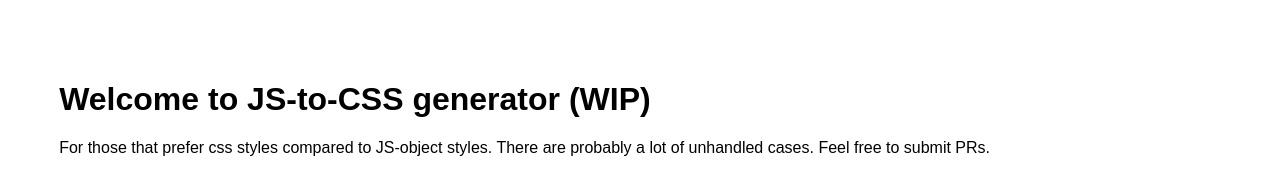
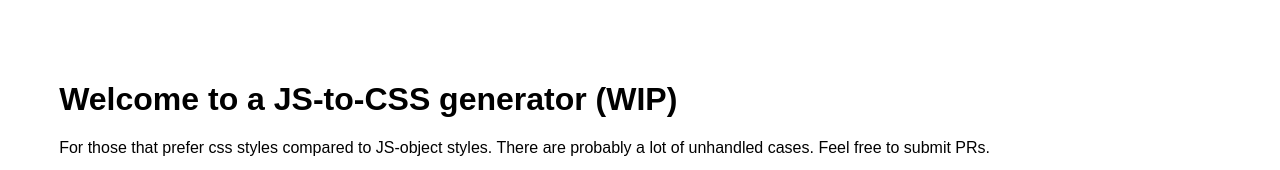
Before and after one commit to simonsterckx/json-to-styled, a website with bundled scripts: page index.html in a window 1280 px wide. Shown: the top 170 px of the page. Built offline with nearby package versions, Linux system fonts and the light colour scheme.

Commit message:
fix: title on example page

```diff
--- a/index.html
+++ b/index.html
@@ -4,7 +4,7 @@
 <head>
   <meta charset="UTF-8">
   <meta name="viewport" content="width=device-width, initial-scale=1.0">
-  <title>Document</title>
+  <title>json-to-styled example</title>
   <style>
     body {
       padding: 4%;
@@ -45,7 +45,7 @@
 </head>
 
 <body>
-  <h1>Welcome to JS-to-CSS generator (WIP)</h1>
+  <h1>Welcome to a JS-to-CSS generator (WIP)</h1>
   <p>For those that prefer css styles compared to JS-object styles.
     There are probably a lot of unhandled cases. Feel free to submit PRs.
   </p>
```
